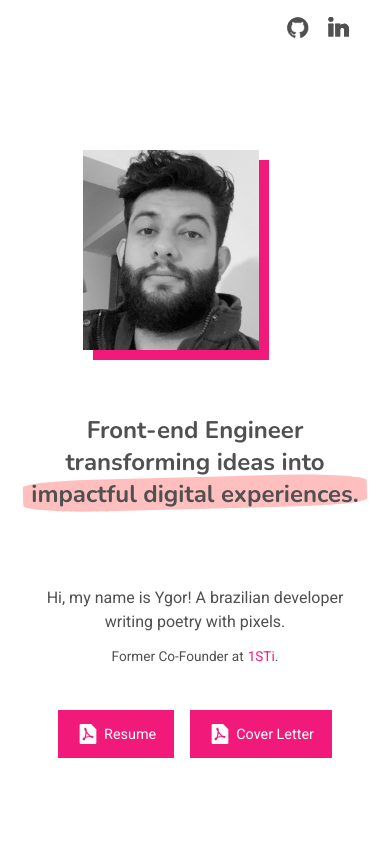
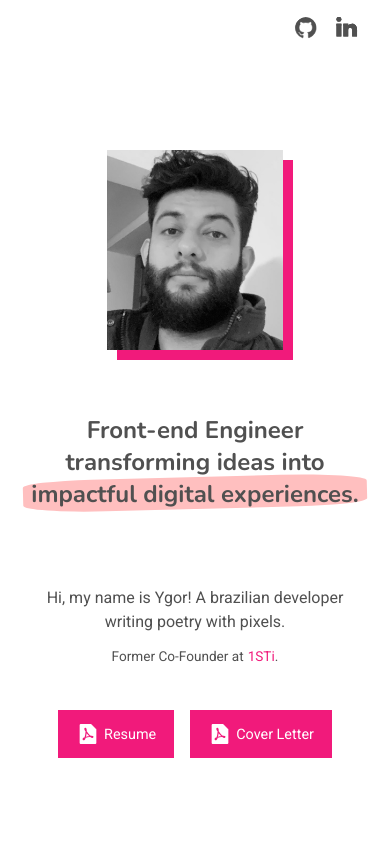
Before and after one commit to ygorlf/ygorfonseca.com, a Gatsby site: page / in a window 390 px wide. Shown: the top 844 px of the page. Built offline with nearby package versions, Linux system fonts and the light colour scheme; Gatsby itself is replaced by a stand-in of ours.

Commit message:
Improving Mobile UX

```diff
--- a/src/pages/index.tsx
+++ b/src/pages/index.tsx
@@ -30,6 +30,10 @@ const Header = styled.header`
   width: 100%;
   height: 4rem;
   padding: 0 2rem;
+
+  @media (max-width: 1023px) {
+    padding: 0 1.5rem;
+  }
 `;
 
 const SocialLinks = styled.ul`
@@ -82,6 +86,7 @@ const Me = styled.img`
   box-shadow: 10px 10px 0 #F11A7B;
 
   @media (max-width: 1023px) {
+    margin-right: 0;
     margin-bottom: 4rem;
   }
 `;
```
